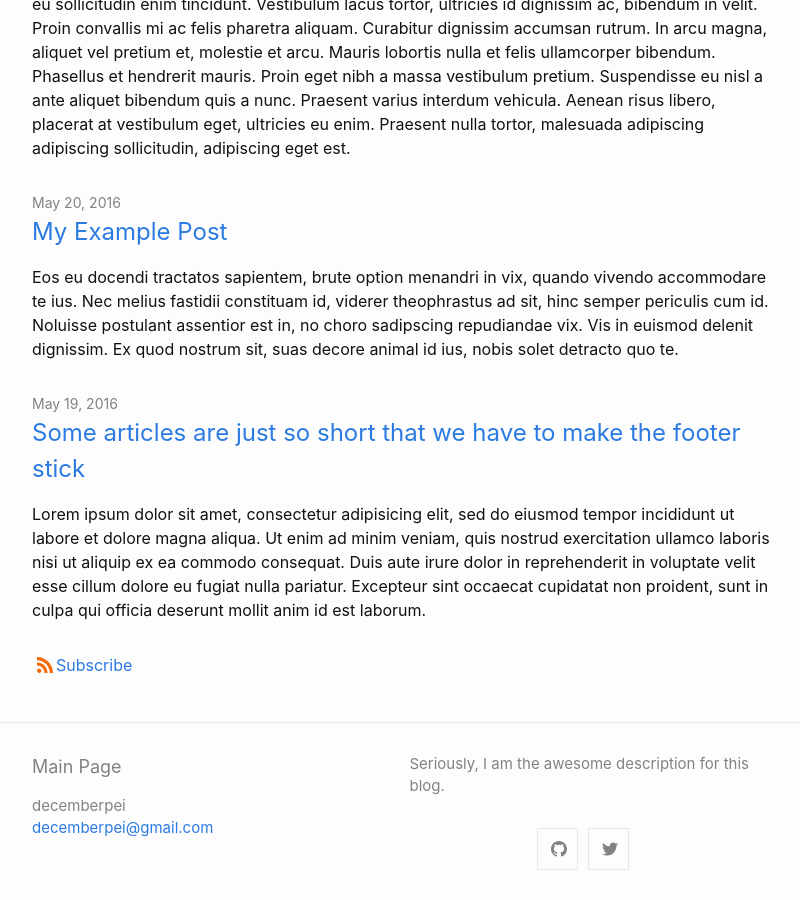
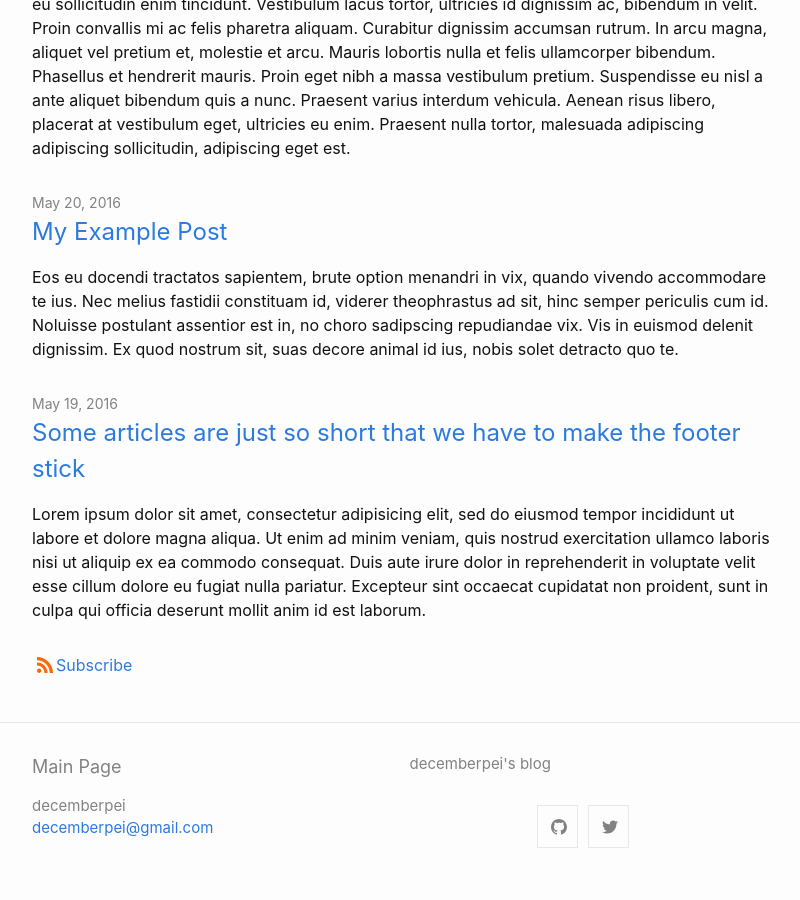
Before and after one commit to decemberpei/decemberpei.github.io, a Jekyll site: the page built from index.md, in a window 1280 px wide and 900 px high, scrolled down 651 px. Shown: the whole window, without its empty margins (238-1038 px from the left). Built offline with Jekyll 4.4.1, drawn with Linux system fonts in a browser that asks for light colours.

Commit message:
Update _config.yml

```diff
--- a/_config.yml
+++ b/_config.yml
@@ -2,7 +2,7 @@ title: Main Page
 author: decemberpei
 email: decemberpei@gmail.com
 description: > # this means to ignore newlines until "show_exerpts:"
-  Seriously, I am the awesome description for this blog.
+  decemberpei's blog
 
 show_excerpts: true # set to true to show excerpts on the homepage
 
```
